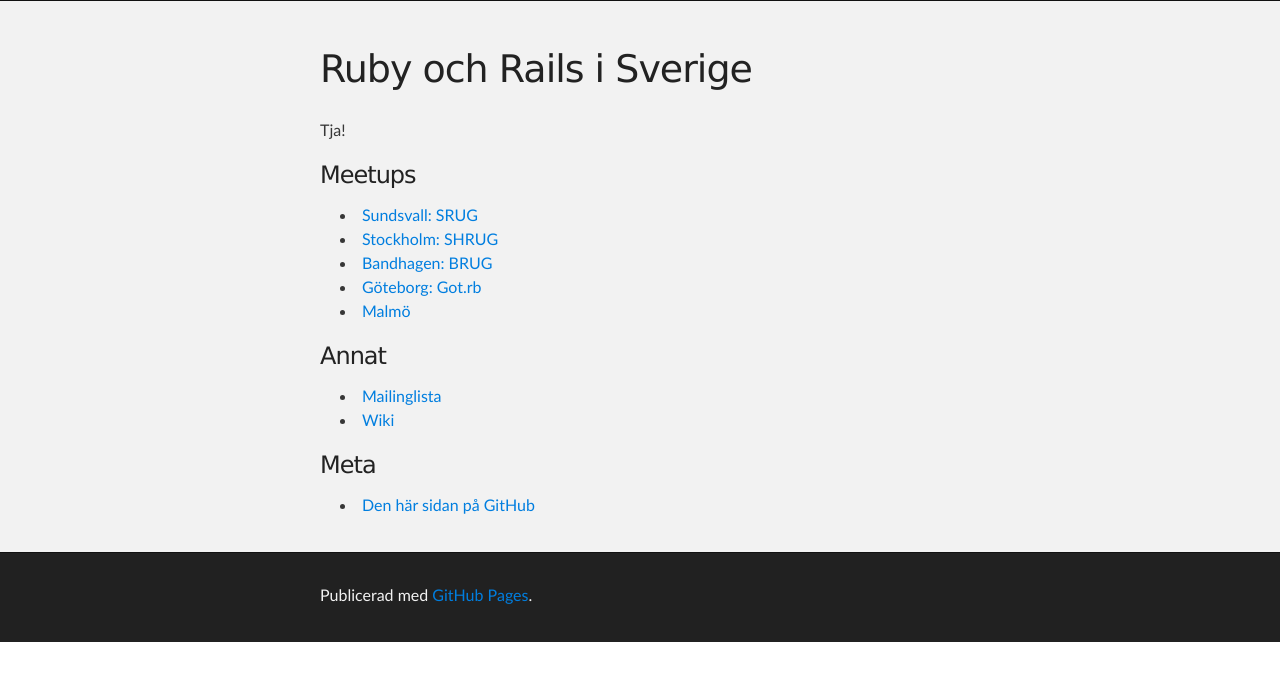
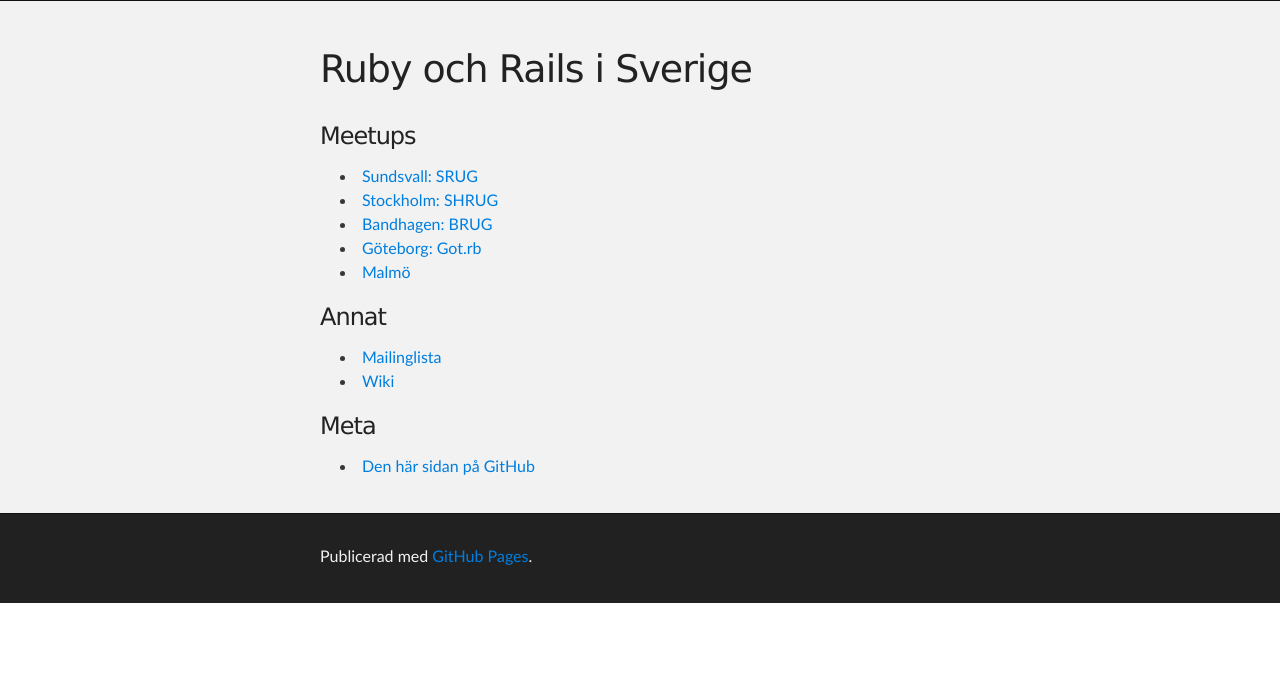
Before and after one commit to rails-se/rails-se.github.com, a Jekyll site: the page built from index.md, in a window 1280 px wide. Shown: the top 681 px of the page. Built offline with Jekyll 4.4.1, drawn with Linux system fonts in a browser that asks for light colours.

Commit message:
Cleanup.

```diff
--- a/index.md
+++ b/index.md
@@ -2,8 +2,6 @@
 layout: default
 title: Ruby och Rails i Sverige
 ---
-
-Tja!
 
 ### Meetups
 * [Sundsvall: SRUG](https://groups.google.com/forum/#!forum/sundsvall-ruby)
--- a/javascripts/main.js
+++ b/javascripts/main.js
@@ -1 +1 @@
-console.log('This would be the main JS file.');
+// Nothing yet.
```
Also changed, not shown: images/icon_download.png (deleted), images/sprite_download.png (deleted).
